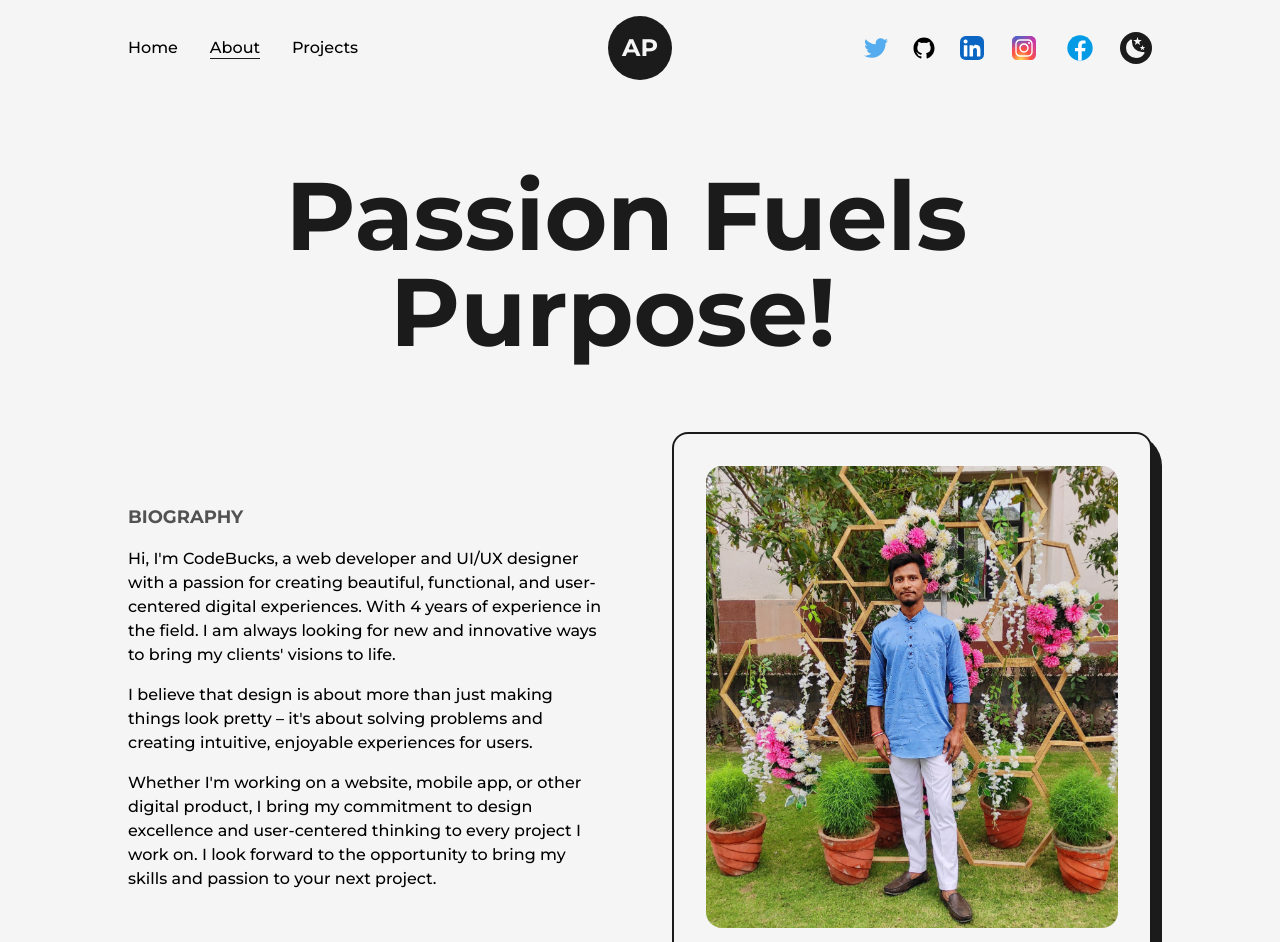
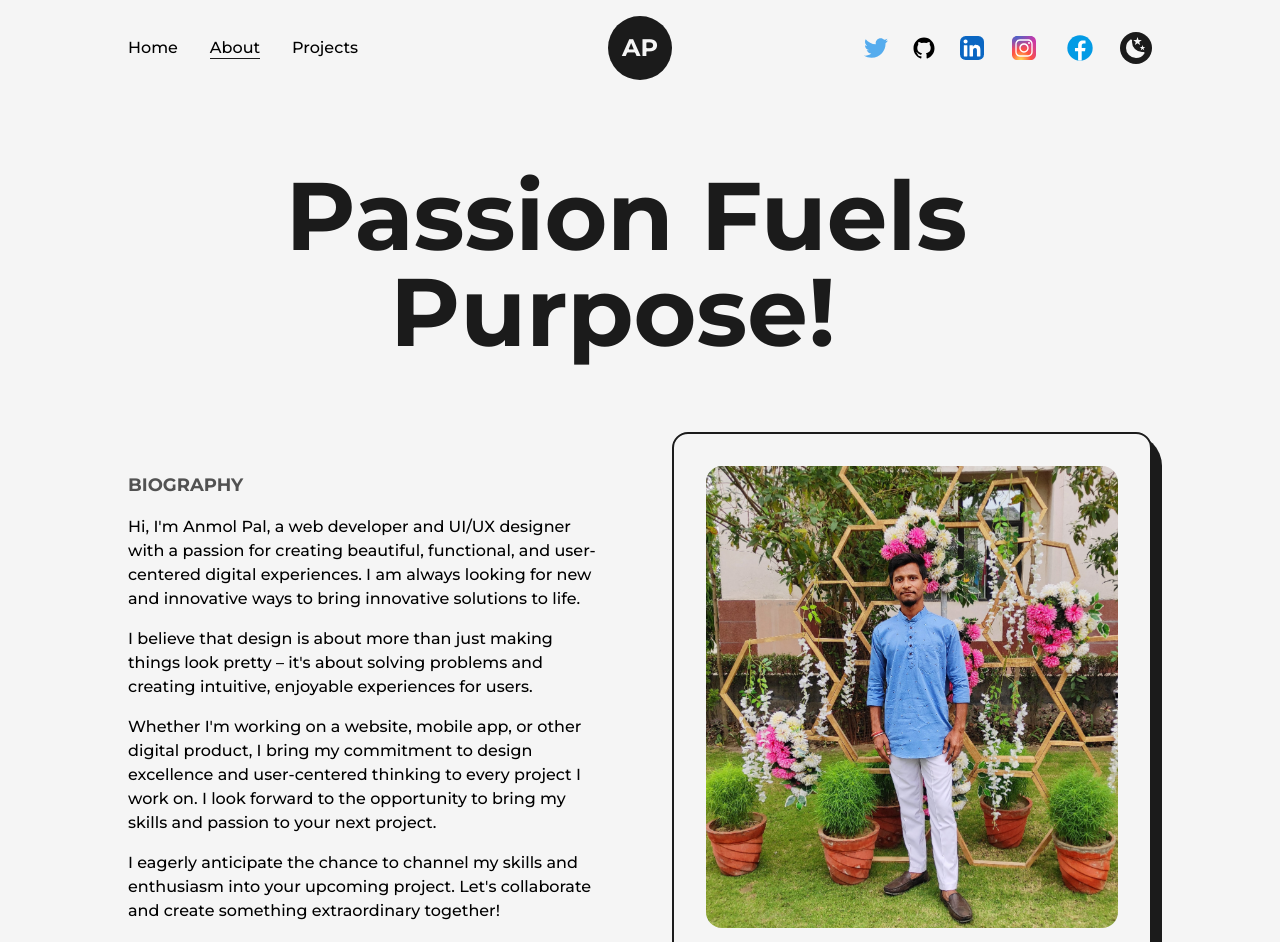
Before and after one commit to anmolpal2001/My-Portfolio, a Next.js app: page /about in a window 1280 px wide. Shown: the top 942 px of the page. Built offline with nearby package versions, Linux system fonts and the light colour scheme.

Commit message:
Details updated

```diff
--- a/src/app/about/page.js
+++ b/src/app/about/page.js
@@ -50,23 +50,24 @@ const About = () => {
               Biography
             </h2>
             <p className="font-medium">
-              Hi, I'm CodeBucks, a web developer and UI/UX designer with a
+              Hi, I'm Anmol Pal, a web developer and UI/UX designer with a
               passion for creating beautiful, functional, and user-centered
-              digital experiences. With 4 years of experience in the field. I am
-              always looking for new and innovative ways to bring my clients'
-              visions to life.
+              digital experiences. I am always looking for new and innovative ways to bring innovative solutions to life.
             </p>
             <p className="font-medium my-4">
               I believe that design is about more than just making things look
               pretty – it's about solving problems and creating intuitive,
               enjoyable experiences for users.{" "}
             </p>
-            <p className="font-medium">
+            <p className="font-medium mb-4">
               Whether I'm working on a website, mobile app, or other digital
               product, I bring my commitment to design excellence and
               user-centered thinking to every project I work on. I look forward
               to the opportunity to bring my skills and passion to your next
               project.
+            </p>
+            <p className="font-medium">
+            I eagerly anticipate the chance to channel my skills and enthusiasm into your upcoming project. Let's collaborate and create something extraordinary together!
             </p>
           </div>
           <div className="col-span-1 relative h-max rounded-2xl border-2 border-solid border-dark bg-light p-8 dark:border-light dark:bg-dark lg:order-1 md:col-span-2">
--- a/src/app/page.js
+++ b/src/app/page.js
@@ -19,11 +19,9 @@ export default function Home() {
             />
           </div>
           <div className="w-1/2 flex flex-col items-center self-center lg:w-full lg:text-center">
-            <AnimatedText text="Turning Vision Into Reality With Code And Design." classname="!text-6xl !text-left xl:!text-5xl lg:!text-center lg:!text-6xl md:!text-5xl sm:!text-3xl" />
+            <AnimatedText text="Transforming ideas into tangible reality through code and design." classname="!text-6xl !text-left xl:!text-5xl lg:!text-center lg:!text-6xl md:!text-5xl sm:!text-3xl" />
             <p className="my-4 text-base font-medium md:text-sm sm:text-xs">
-              As a skilled full-stack developer, I am dedicated to turning ideas
-              into innovative web applications. Explore my latest projects and
-              articles, showcasing my expertise in React.js and web development.
+            As a proficient full-stack developer, I'm committed to transforming concepts into cutting-edge web applications. Explore my recent projects that showcase my expertise in the MERN (MongoDB, Express.js, React.js, Node.js) fullstack development
             </p>
             <div className="flex items-center self-start mt-2 lg:self-center">
               <Link href="/resume.pdf" className="flex items-center bg-dark text-light p-2.5 px-6 rounded-lg font-semibold hover:bg-light hover:text-dark border border-solid border-transparent hover:border-dark dark:bg-light dark:text-dark hover:dark:bg-dark hover:dark:text-light hover:dark:border-light md:p-2 md:px-4 md:text-base" target="_blank">
--- a/src/app/projects/page.js
+++ b/src/app/projects/page.js
@@ -119,7 +119,7 @@ const Projects = () => {
   return (
     <main className="w-full mb-16 flex flex-col items-center justify-center dark:text-light">
       <Layout classname="pt-16">
-        <AnimatedText text="Imagination Trumps Knowledge" classname="mb-16 lg:!text-7xl sm:mb-8 sm:!text-6xl xs:!text-4xl" />
+        <AnimatedText text="Creativity Surpasses Knowledge." classname="mb-16 lg:!text-7xl sm:mb-8 sm:!text-6xl xs:!text-4xl" />
 
         <div className="grid grid-cols-12 gap-24 gap-y-32 xl:gap-x-16 lg:gap-x-8 md:gap-y-24 sm:gap-x-0">
           <div className="col-span-12">
```
